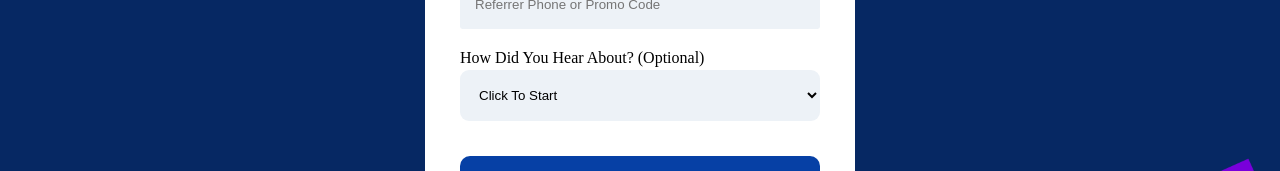
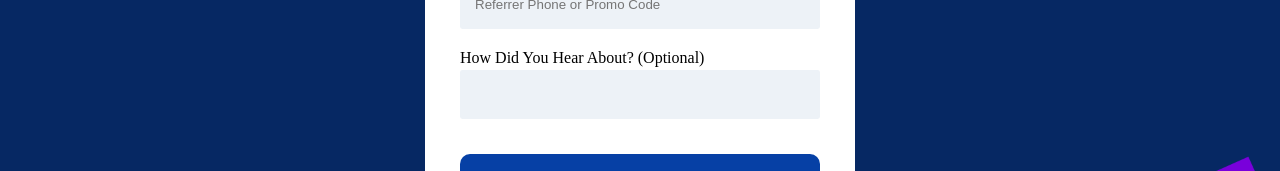
Before and after one commit to Aveolar/piggy_vest, a plain HTML site: page index.html in a window 1280 px wide. Shown: the part 631-802 px from the top of the page. Drawn offline with Linux system fonts and the light colour scheme; a web font is replaced by a local one.

Commit message:
Update index.html

```diff
--- a/index.html
+++ b/index.html
@@ -55,20 +55,21 @@
                     </div>
 
                     <div class="form-input">
-                        <label>How Did You Hear About? (Optional)</label>
-                        <select>
-                            <option selected disabled>Click To Start</option>
-                            <option>Facebook</option>
-                            <option>Twitter</option>
-                            <option>Instagram</option>
-                            <option>Friend/Family/Coworker Referral</option>
-                            <option>Google Search</option>
-                            <option>Google Playstore</option>
-                            <option>Online Blog</option>
-                            <option>Local Newspaper</option>
-                            <option>At an Event</option>
-                            <option>Others</option>
-                        </select>
+                      <label>How Did You Hear About? (Optional)</label>
+                        <input list="about" name="About" size="7">
+                        <datalist id="about" >
+                            <option value="Click To Start"></option>
+                            <option value="Facebook"></option>
+                            <option value="Twitter"></option>
+                            <option value="Instagram"></option>
+                            <option value="Friend/Family/Coworker Referral"></option>
+                            <option value="Google Search"></option>
+                            <option value="Google Playstore"></option>
+                            <option value="Online Blog"></option>
+                            <option value="Local Newspaper"></option>
+                            <option value="At an Event"></option>
+                            <option value="Others"></option>
+                        </datalist>
                     </div>
 
                     <div class="signup-btn">
```
